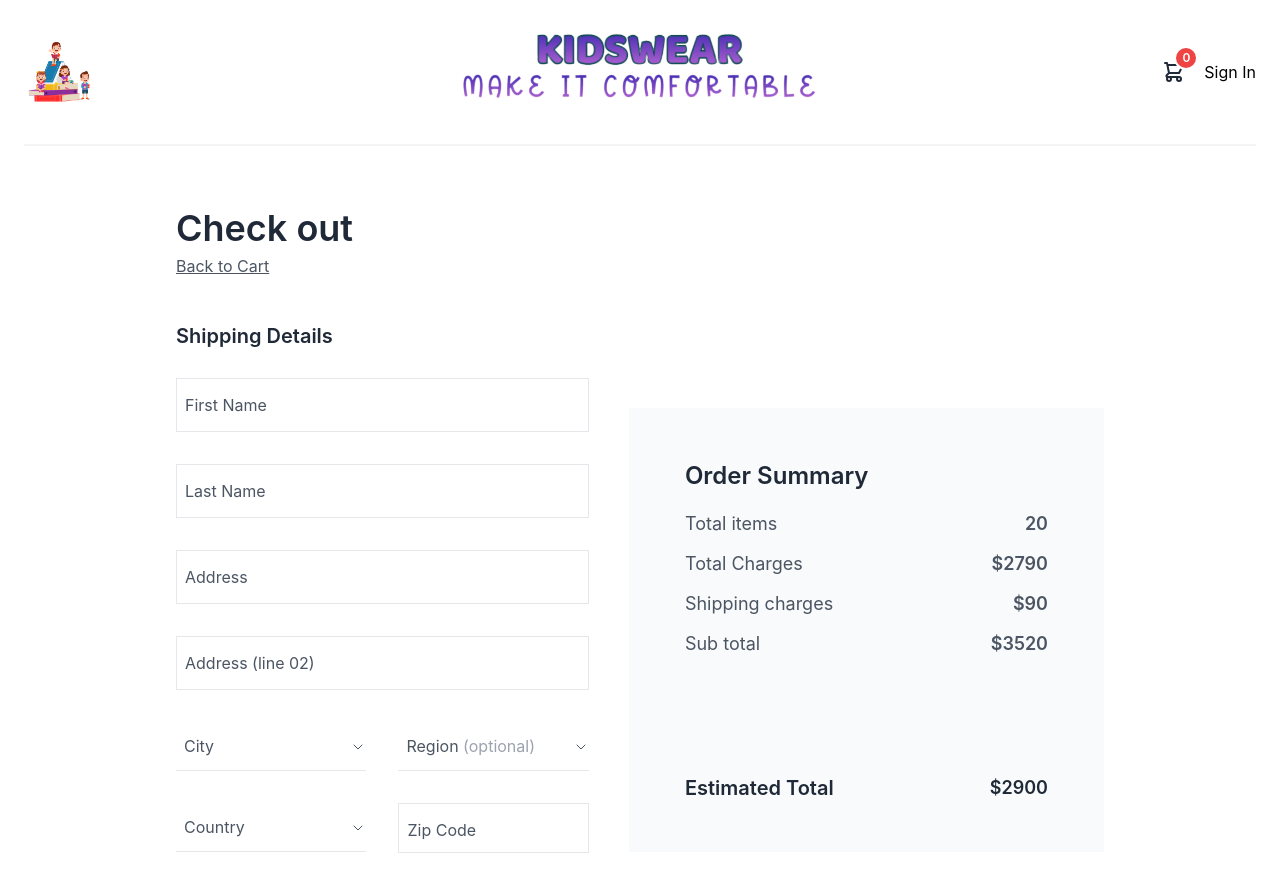
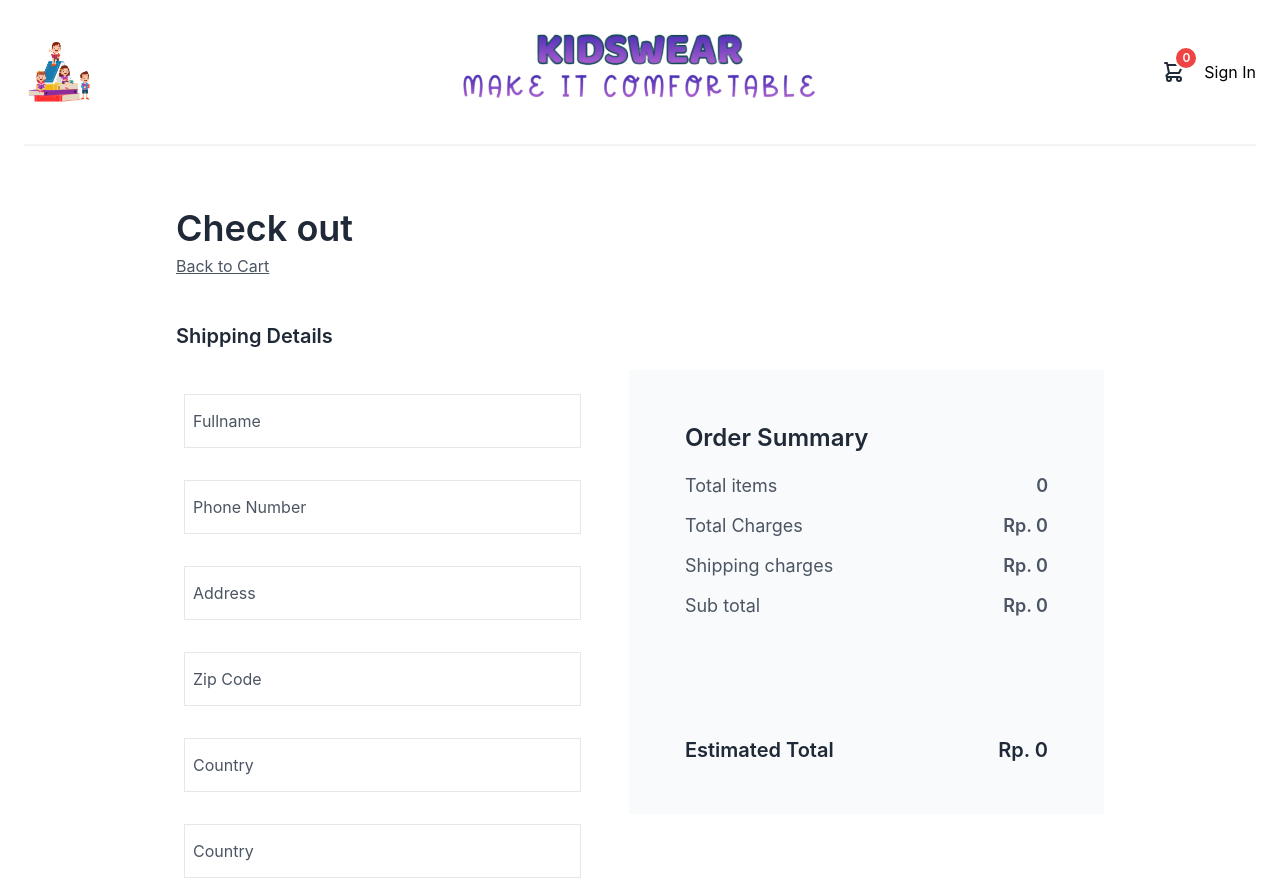
Before and after one commit to MulyonoPutra/KidswearStore, a React (Create React App) app: page /checkout in a window 1280 px wide. Shown: the top 883 px of the page. Built offline with nearby package versions, Linux system fonts and the light colour scheme.

Commit message:
Shipping Address

```diff
--- a/package.json
+++ b/package.json
@@ -22,6 +22,7 @@
     "react-redux": "^8.0.2",
     "react-router-dom": "^6.3.0",
     "react-scripts": "5.0.1",
+    "react-select": "^5.3.2",
     "react-toastify": "^9.0.3",
     "redux": "^4.2.0",
     "redux-thunk": "^2.4.1",
--- a/src/components/molecules/header/header.scss
+++ b/src/components/molecules/header/header.scss
@@ -59,8 +59,9 @@
     z-index: 1;
     background-color: #203040;
     margin: 0;
-    margin-top: 0.4rem;
     border-radius: 0.5rem;
+    color: aqua;
+    border-style: double
   }
   .dropdown:hover .dropdown-content {
     display: block;
--- a/src/pages/auth/login/index.js
+++ b/src/pages/auth/login/index.js
@@ -86,7 +86,7 @@ const Login = () => {
           <div className='flex items-center text-sm'>
             <span>New Customer?</span>
             <span className='ml-2 block text-gray-900 text-forgot-password'>
-              <Link to='/register'>Create your account</Link>
+              <Link to={`/register?redirect=${redirect}`}>Create your account</Link>
             </span>
           </div>
         </div>
--- a/src/pages/cart/index.js
+++ b/src/pages/cart/index.js
@@ -39,6 +39,10 @@ const Cart = () => {
 
   const removeFromCartHandler = (id) => {
     dispatch(removeFromCart(id));
+  };
+
+  const checkoutHandler = () => {
+    navigate('/login?redirect=/checkout');
   };
 
 
@@ -167,7 +171,7 @@ const Cart = () => {
               </div>
               <button
                 className='btn-checkout'
-                onClick={() => navigate('/signin?redirect=/checkout')}
+                onClick={checkoutHandler}
               >
                 Checkout
               </button>
--- /dev/null
+++ b/src/pages/checkout/checkout.scss
@@ -0,0 +1,54 @@
+.form-w-full {
+    @apply px-2 focus:outline-none focus:ring-2 focus:ring-gray-500 border-b border-gray-200 leading-4 text-base placeholder-gray-600 py-4 w-full
+}
+
+.filter {
+    &__control.css-1s2u09g-control {
+        min-height: 58px;
+        @apply focus:outline-none focus:ring-2 focus:ring-gray-500 px-2 border-b border-gray-200 leading-4 text-base placeholder-gray-600 pt-4 pb-3 w-full
+    }
+
+    &__menu {
+        min-height: 58px;
+        line-height: 2rem;
+        border-bottom-width: 1px;
+        margin: 0.125rem auto;
+    }
+
+    &__option {
+
+        background-color: white;
+
+        &--is-focused {
+            background-color: lightblue;
+        }
+    }
+
+    &__group {
+
+        padding: 0;
+    }
+
+    &__menu-portal {
+        border: 1px solid darkblue;
+    }
+}
+
+.btn-proceed {
+    @apply focus:outline-none focus:ring-gray-500 mt-8 text-base font-medium leading-4 hover:bg-black py-4 w-full md:w-4/12 lg:w-full text-white bg-gray-800
+}
+
+.order-summary {
+    &-wrapper {
+        @apply flex flex-col justify-start items-start bg-gray-50 w-full p-6 md:p-14
+    }
+    &-text {
+        @apply text-lg leading-4 text-gray-600;
+    }
+    &-value {
+        @apply text-lg font-semibold leading-4 text-gray-600;
+    }
+    &-total {
+        @apply text-xl font-semibold leading-4 text-gray-800;
+    }
+}
--- a/src/pages/checkout/index.js
+++ b/src/pages/checkout/index.js
@@ -1,269 +1,151 @@
-import React, { useState } from 'react';
+import { Link, useNavigate } from 'react-router-dom';
+import './checkout.scss';
+import { useSelector, useDispatch } from 'react-redux';
+import NumberFormat from 'react-number-format';
+import { useState } from 'react';
+import { saveShippingAddress } from './../../config/redux/action/cart.action';
+import { useEffect } from 'react';
 
 const Checkout = () => {
-  const [dropdown1, setDropdown1] = useState(false);
-  const [dropdown2, setDropdown2] = useState(false);
-  const [dropdown3, setDropdown3] = useState(false);
-  const [changeText1, setChangeText1] = useState('City');
 
-  const HandleText1 = (e) => {
-    setChangeText1(e);
-    setDropdown1(false);
+  const cart = useSelector((state) => state.cart);
+  const { cartItems, shippingAddress } = cart;
+
+  const dispatch = useDispatch();
+  const navigate = useNavigate();
+
+  const userSignin = useSelector((state) => state.userSignin);
+  const userInfo = userSignin;
+
+  const [fullName, setfullName] = useState(shippingAddress.fullName);
+  const [phoneNumber, setPhoneNumber] = useState(shippingAddress.phoneNumber);
+  const [address, setAddress] = useState(shippingAddress.address);
+  const [city, setCity] = useState(shippingAddress.city);
+  const [postalCode, setPostalCode] = useState(shippingAddress.postalCode);
+  const [country, setCountry] = useState(shippingAddress.country);
+
+  const totalPrice = () => {
+    return cartItems.reduce((total, item) => total + item.price * item.qty, 0);
   };
+
+  const totalItems = () => {
+    return cartItems.reduce((a, c) => a + c.qty, 0);
+  };
+
+  const submitHandler = (e) => {
+    e.preventDefault();
+    dispatch(
+      saveShippingAddress({
+        fullName,
+        phoneNumber,
+        address,
+        city,
+        postalCode,
+        country,
+      })
+    );
+    navigate('/payment');
+  };
+
+  useEffect(() => {
+    if (!userInfo) {
+      navigate('/login');
+    }
+  }, [navigate, userInfo]);
 
   return (
     <div className='overflow-y-hidden'>
       <div className='flex justify-center items-center 2xl:container 2xl:mx-auto lg:py-16 md:py-12 py-9 px-4 md:px-6 lg:px-20 xl:px-44 '>
         <div className='flex w-full sm:w-9/12 lg:w-full flex-col lg:flex-row justify-center items-center lg:space-x-10 2xl:space-x-36 space-y-12 lg:space-y-0'>
-          <div className='flex w-full  flex-col justify-start items-start'>
+          <div className='flex w-full flex-col justify-start items-start'>
             <div>
               <p className='text-3xl lg:text-4xl font-semibold leading-7 lg:leading-9 text-gray-800'>
                 Check out
               </p>
             </div>
             <div className='mt-2'>
-              <a
-                href='!#'
+              <Link
+                to={'/cart'}
                 className='text-base leading-4 underline  hover:text-gray-800 text-gray-600'
               >
                 Back to Cart
-              </a>
+              </Link>
             </div>
             <div className='mt-12'>
               <p className='text-xl font-semibold leading-5 text-gray-800'>
                 Shipping Details
               </p>
             </div>
+            <form className='form-w-full'>
               <div className='mt-8 flex flex-col justify-start items-start w-full space-y-8 '>
                 <input
-                className='px-2 focus:outline-none focus:ring-2 focus:ring-gray-500 border-b border-gray-200 leading-4 text-base placeholder-gray-600 py-4 w-full'
+                  className='form-w-full'
                   type='text'
-                placeholder='First Name'
+                  placeholder='Fullname'
+                  value={fullName}
+                  onChange={(e) => setfullName(e.target.value)}
                 />
                 <input
-                className='px-2 focus:outline-none focus:ring-2 focus:ring-gray-500 border-b border-gray-200 leading-4 text-base placeholder-gray-600 py-4 w-full'
+                  className='form-w-full'
                   type='text'
-                placeholder='Last Name'
+                  placeholder='Phone Number'
+                  value={phoneNumber}
+                  onChange={(e) => setPhoneNumber(e.target.value)}
                 />
                 <input
-                className='px-2 focus:outline-none focus:ring-2 focus:ring-gray-500 border-b border-gray-200 leading-4 text-base placeholder-gray-600 py-4 w-full'
+                  className='form-w-full'
                   type='text'
                   placeholder='Address'
+                  value={address}
+                  onChange={(e) => setAddress(e.target.value)}
                 />
                 <input
-                className='px-2 focus:outline-none focus:ring-2 focus:ring-gray-500 border-b border-gray-200 leading-4 text-base placeholder-gray-600 py-4 w-full'
+                  className='form-w-full'
                   type='text'
-                placeholder='Address (line 02)'
+                  placeholder='Zip Code'
+                  value={postalCode}
+                  onChange={(e) => setPostalCode(e.target.value)}
                 />
+                {/* <div className='flex justify-between flex-col sm:flex-row w-full items-start space-y-8 sm:space-y-0 sm:space-x-8'>
+                <div className='w-full'>
+                  <Select
+                  classNamePrefix='filter'
+                    placeholder='Select Option'
+                    value={selectedOption} // set selected value
+                    options={data} // set list of the data
+                    onChange={handleChange} // assign onChange function
+                  />
+                </div>
+              </div> */}
                 <div className='flex justify-between flex-col sm:flex-row w-full items-start space-y-8 sm:space-y-0 sm:space-x-8'>
-                <div className='relative w-full'>
-                  <p
-                    id='button1'
-                    className=' px-2 border-b border-gray-200 text-left leading-4 text-base text-gray-600 py-4 w-full'
-                  >
-                    {changeText1}
-                  </p>
-                  <button
-                    onClick={() => setDropdown1(!dropdown1)}
-                    className='focus:outline-none focus:ring-2 focus:ring-gray-500 rounded-full cursor-pointer absolute bottom-4 right-0'
-                  >
-                    <svg
-                      id='close'
-                      className={` transform ${
-                        dropdown1 ? 'rotate-180' : ''
-                      }  `}
-                      width={16}
-                      viewBox='0 0 16 16'
-                      fill='none'
-                      xmlns='http://www.w3.org/2000/svg'
-                    >
-                      <path
-                        d='M12 6L8 10L4 6'
-                        stroke='#4B5563'
-                        strokeLinecap='round'
-                        strokeLinejoin='round'
-                      />
-                    </svg>
-                  </button>
-                  <div
-                    className={`shadow absolute z-10 bg-white top-10  w-full mt-3 ${
-                      dropdown1 ? '' : 'hidden'
-                    }`}
-                  >
-                    <div className='flex flex-col  w-full'>
-                      <p
-                        tabIndex={0}
-                        onClick={() => HandleText1('London')}
-                        className='focus:outline-none cursor-pointer px-3 hover:text-white hover:bg-gray-800 focus:bg-gray-800 focus:text-white text-left  text-base text-gray-600 py-2 w-full'
-                      >
-                        London
-                      </p>
-                      <p
-                        tabIndex={0}
-                        onClick={() => HandleText1('New York')}
-                        className='focus:outline-none cursor-pointer px-3 hover:text-white hover:bg-gray-800 focus:bg-gray-800 focus:text-white text-left  text-base text-gray-600 py-2 w-full'
-                      >
-                        New York
-                      </p>
-                      <p
-                        tabIndex={0}
-                        onClick={() => HandleText1('Dubai')}
-                        className='focus:outline-none cursor-pointer px-3 hover:text-white hover:bg-gray-800 focus:bg-gray-800 focus:text-white text-left  text-base text-gray-600 py-2 w-full'
-                      >
-                        Dubai
-                      </p>
-                    </div>
-                  </div>
-                </div>
-                <div className='relative w-full'>
-                  <p
-                    id='button2'
-                    className=' px-2 border-b border-gray-200 text-left leading-4 text-base text-gray-600 py-4 w-full'
-                  >
-                    Region
-                    <span className='text-gray-400'> (optional)</span>
-                  </p>
-                  <button
-                    onClick={() => setDropdown2(!dropdown2)}
-                    className='focus:outline-none  focus:ring-2 focus:ring-gray-500 rounded-full cursor-pointer absolute bottom-4 right-0'
-                  >
-                    <svg
-                      id='close2'
-                      className={` transform ${
-                        dropdown2 ? 'rotate-180' : ''
-                      }  `}
-                      width={16}
-                      viewBox='0 0 16 16'
-                      fill='none'
-                      xmlns='http://www.w3.org/2000/svg'
-                    >
-                      <path
-                        d='M12 6L8 10L4 6'
-                        stroke='#4B5563'
-                        strokeLinecap='round'
-                        strokeLinejoin='round'
-                      />
-                    </svg>
-                  </button>
-                  <div
-                    className={`shadow absolute z-10 bg-white top-10  w-full mt-3 ${
-                      dropdown2 ? '' : 'hidden'
-                    }`}
-                  >
-                    <div className='flex flex-col  w-full'>
-                      <p
-                        tabIndex={0}
-                        /* onclick="changeButton2('London')" */
-                        className='focus:outline-none cursor-pointer px-3 hover:text-white hover:bg-gray-800 focus:bg-gray-800 focus:text-white text-left  text-base text-gray-600 py-2 w-full'
-                      >
-                        London
-                      </p>
-                      <p
-                        tabIndex={0}
-                        /* onclick="changeButton2('New York')" */
-                        className='focus:outline-none cursor-pointer px-3 hover:text-white hover:bg-gray-800 focus:bg-gray-800 focus:text-white text-left  text-base text-gray-600 py-2 w-full'
-                      >
-                        New York
-                      </p>
-                      <p
-                        tabIndex={0}
-                        /* onclick="changeButton2('Dubai')" */
-                        className='focus:outline-none cursor-pointer px-3 hover:text-white hover:bg-gray-800 focus:bg-gray-800 focus:text-white text-left  text-base text-gray-600 py-2 w-full'
-                      >
-                        Dubai
-                      </p>
-                    </div>
-                  </div>
-                </div>
-              </div>
-              <div className='flex justify-between flex-col sm:flex-row w-full items-start space-y-8 sm:space-y-0 sm:space-x-8'>
-                <div className='relative w-full'>
-                  <p
-                    id='button3'
-                    className=' px-2 border-b border-gray-200 text-left leading-4 text-base text-gray-600 py-4 w-full'
-                  >
-                    Country
-                  </p>
-                  <button
-                    onClick={() => setDropdown3(!dropdown3)}
-                    className='focus:outline-none focus:ring-2 focus:ring-gray-500 rounded-full cursor-pointer absolute bottom-4 right-0'
-                  >
-                    <svg
-                      id='close3'
-                      className={` transform ${
-                        dropdown3 ? 'rotate-180' : ''
-                      }  `}
-                      width={16}
-                      viewBox='0 0 16 16'
-                      fill='none'
-                      xmlns='http://www.w3.org/2000/svg'
-                    >
-                      <path
-                        d='M12 6L8 10L4 6'
-                        stroke='#4B5563'
-                        strokeLinecap='round'
-                        strokeLinejoin='round'
-                      />
-                    </svg>
-                  </button>
-                  <div
-                    id='menu3'
-                    className={`shadow absolute z-10 bg-white top-10  w-full mt-3 ${
-                      dropdown3 ? '' : 'hidden'
-                    }`}
-                  >
-                    <div className='flex flex-col  w-full'>
-                      <p
-                        tabIndex={0}
-                        /* onclick="changeButton3('USA')" */
-                        className='focus:outline-none cursor-pointer px-3 hover:text-white hover:bg-gray-800 focus:bg-gray-800 focus:text-white text-left  text-base text-gray-600 py-2 w-full'
-                      >
-                        USA
-                      </p>
-                      <p
-                        tabIndex={0}
-                        /* onclick="changeButton3('UK')" */
-                        className='focus:outline-none cursor-pointer px-3 hover:text-white hover:bg-gray-800 focus:bg-gray-800 focus:text-white text-left  text-base text-gray-600 py-2 w-full'
-                      >
-                        UK
-                      </p>
-                      <p
-                        tabIndex={0}
-                        /* onclick="changeButton3('Russia')" */
-                        className='focus:outline-none cursor-pointer px-3 hover:text-white hover:bg-gray-800 focus:bg-gray-800 focus:text-white text-left  text-base text-gray-600 py-2 w-full'
-                      >
-                        Russia
-                      </p>
-                    </div>
-                  </div>
-                </div>
                   <div className='w-full'>
                     <input
-                    className='focus:outline-none focus:ring-2 focus:ring-gray-500 px-2 border-b border-gray-200 leading-4 text-base placeholder-gray-600 pt-4 pb-3   w-full'
+                      className='form-w-full'
                       type='text'
-                    placeholder='Zip Code'
+                      placeholder='Country'
+                      value={city}
+                      onChange={(e) => setCity(e.target.value)}
                     />
                   </div>
                 </div>
                 <input
-                className='focus:outline-none focus:ring-2 focus:ring-gray-500 px-2 border-b border-gray-200 leading-4 text-base placeholder-gray-600 py-4   w-full'
+                  className='form-w-full'
                   type='text'
-                placeholder='Phone Number'
+                  placeholder='Country'
+                  value={country}
+                  onChange={(e) => setCountry(e.target.value)}
                 />
               </div>
-            <button className='focus:outline-none focus:ring-2 focus:ring-gray-500 focus:ring-offset-2 mt-8 text-base font-medium focus:ring-2 focus:ring-ocus:ring-gray-800 leading-4 hover:bg-black py-4 w-full md:w-4/12 lg:w-full text-white bg-gray-800'>
+              <button
+                className='btn-proceed'
+                type='submit'
+                onClick={submitHandler}
+              >
                 Proceed to payment
               </button>
-            <div className='mt-4 flex justify-start items-center w-full'>
-              <a
-                href='javascript:void(0)'
-                className='text-base leading-4 underline focus:outline-none focus:text-gray-500  hover:text-gray-800 text-gray-600'
-              >
-                Back to my bag
-              </a>
+            </form>
           </div>
-          </div>
-          <div className='flex flex-col justify-start items-start bg-gray-50 w-full p-6 md:p-14'>
+          <div className='order-summary-wrapper'>
             <div>
               <h1 className='text-2xl font-semibold leading-6 text-gray-800'>
                 Order Summary
@@ -271,38 +153,48 @@ const Checkout = () => {
             </div>
             <div className='flex mt-7 flex-col items-end w-full space-y-6'>
               <div className='flex justify-between w-full items-center'>
-                <p className='text-lg leading-4 text-gray-600'>Total items</p>
-                <p className='text-lg font-semibold leading-4 text-gray-600'>
-                  20
+                <p className='order-summary-text'>Total items</p>
+                <p className='order-summary-value'>{totalItems()}</p>
+              </div>
+              <div className='flex justify-between w-full items-center'>
+                <p className='order-summary-text'>Total Charges</p>
+                <p className='order-summary-value'>
+                  {' '}
+                  <NumberFormat
+                    value={totalPrice()}
+                    displayType={'text'}
+                    thousandSeparator={true}
+                    prefix={'Rp. '}
+                  />
                 </p>
               </div>
               <div className='flex justify-between w-full items-center'>
-                <p className='text-lg leading-4 text-gray-600'>Total Charges</p>
-                <p className='text-lg font-semibold leading-4 text-gray-600'>
-                  $2790
-                </p>
+                <p className='order-summary-text'>Shipping charges</p>
+                <p className='order-summary-value'>Rp. 0</p>
               </div>
               <div className='flex justify-between w-full items-center'>
-                <p className='text-lg leading-4 text-gray-600'>
-                  Shipping charges
-                </p>
-                <p className='text-lg font-semibold leading-4 text-gray-600'>
-                  $90
-                </p>
-              </div>
-              <div className='flex justify-between w-full items-center'>
-                <p className='text-lg leading-4 text-gray-600'>Sub total </p>
-                <p className='text-lg font-semibold leading-4 text-gray-600'>
-                  $3520
+                <p className='order-summary-text'>Sub total </p>
+                <p className='order-summary-value'>
+                  {' '}
+                  <NumberFormat
+                    value={totalPrice()}
+                    displayType={'text'}
+                    thousandSeparator={true}
+                    prefix={'Rp. '}
+                  />
                 </p>
               </div>
             </div>
             <div className='flex justify-between w-full items-center mt-32'>
-              <p className='text-xl font-semibold leading-4 text-gray-800'>
-                Estimated Total{' '}
-              </p>
-              <p className='text-lg font-semibold leading-4 text-gray-800'>
-                $2900
+              <p className='order-summary-total'>Estimated Total </p>
+              <p className='order-summary-total'>
+                {' '}
+                <NumberFormat
+                  value={totalPrice()}
+                  displayType={'text'}
+                  thousandSeparator={true}
+                  prefix={'Rp. '}
+                />
               </p>
             </div>
           </div>
--- a/src/pages/main/index.js
+++ b/src/pages/main/index.js
@@ -6,6 +6,7 @@ import Cart from './../cart/index';
 import Checkout from '../checkout/index';
 import Login from './../auth/login/index';
 import Register from './../auth/register/index';
+import Payment from './../payment/index'
 
 const Main = () => {
   return (
@@ -20,6 +21,7 @@ const Main = () => {
         <Route path='/checkout' element={<Checkout />} />
         <Route path='/login' element={<Login />} />
         <Route path='/register' element={<Register />} />
+        <Route path='/payment' element={<Payment />} />
       </Routes>
     </>
   );
--- /dev/null
+++ b/src/pages/payment/index.js
@@ -0,0 +1,6 @@
+const Payment = () => {
+  return (
+    <div>Payment</div>
+  )
+}
+export default Payment
```
Also changed, not shown: src/config/redux/action/cart.action.js (+11 -2 lines), src/config/redux/reducer/cart.reducer.js (+7 -0 lines), src/config/redux/store.js (+11 -2 lines). Lines whose indentation alone changed are shown as unchanged.
